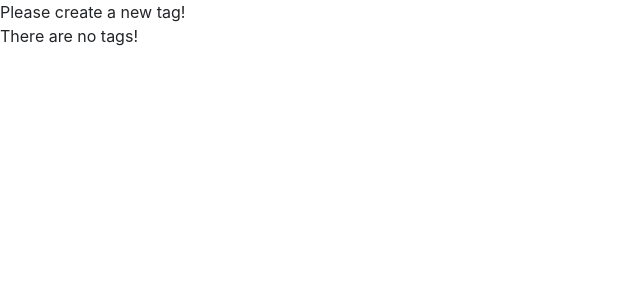
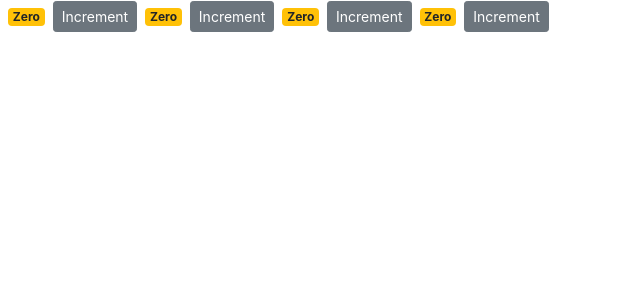
Before and after one commit to JackieDiu/counter-app, a React (Create React App) app: page / in a window 1280 px wide. Shown: the top 300 px of the page, without its empty margins (0-640 px from the left). Built offline with nearby package versions, Linux system fonts and the light colour scheme.

Commit message:
composing reusable components

```diff
--- a/src/components/counter.jsx
+++ b/src/components/counter.jsx
@@ -2,28 +2,38 @@
 
 class Counter extends React.Component {
   state = {
-    count: 0,
-    tags: []
+    count: 0
   };
 
-  renderTags() {
-    if (this.state.tags.length === 0) return <p>There are no tags!</p>;
-    return (
-      <ul>
-        {this.state.tags.map(tag => (
-          <li key={tag}>{tag}</li>
-        ))}
-      </ul>
-    );
-  }
+  handleIncrement = product => {
+    this.setState({
+      count: this.state.count + 1
+    });
+  };
 
   render() {
     return (
       <React.Fragment>
-        {this.state.tags.length === 0 && "Please create a new tag!"}
-        {this.renderTags()}
+        <span className={this.getBadgeClasses()}>{this.formatCount()}</span>
+        <button
+          onClick={product => this.handleIncrement(product)}
+          className="btn btn-secondary btn-sm"
+        >
+          Increment
+        </button>
       </React.Fragment>
     );
+  }
+
+  getBadgeClasses() {
+    let classes = "badge m-2 badge-";
+    classes += this.state.count === 0 ? "warning" : "primary";
+    return classes;
+  }
+
+  formatCount() {
+    const { count } = this.state;
+    return count === 0 ? "Zero" : count;
   }
 }
 
--- /dev/null
+++ b/src/components/counters.jsx
@@ -0,0 +1,24 @@
+import React from "react";
+import Counter from "./counter";
+
+class Counters extends React.Component {
+  state = {
+    counters: [
+      { id: 1, value: 4 },
+      { id: 2, value: 0 },
+      { id: 3, value: 0 },
+      { id: 4, value: 0 }
+    ]
+  };
+
+  render() {
+    return (
+      <div>
+        {this.state.counters.map(counter => (
+          <Counter key={counter.id} />
+        ))}
+      </div>
+    );
+  }
+}
+export default Counters;
--- a/src/index.js
+++ b/src/index.js
@@ -4,9 +4,9 @@
 import App from "./App";
 import * as serviceWorker from "./serviceWorker";
 import "bootstrap/dist/css/bootstrap.css";
-import Counter from "./components/counter";
+import Counters from "./components/counters";
 
-ReactDOM.render(<Counter />, document.getElementById("root"));
+ReactDOM.render(<Counters />, document.getElementById("root"));
 
 // If you want your app to work offline and load faster, you can change
 // unregister() to register() below. Note this comes with some pitfalls.
```
